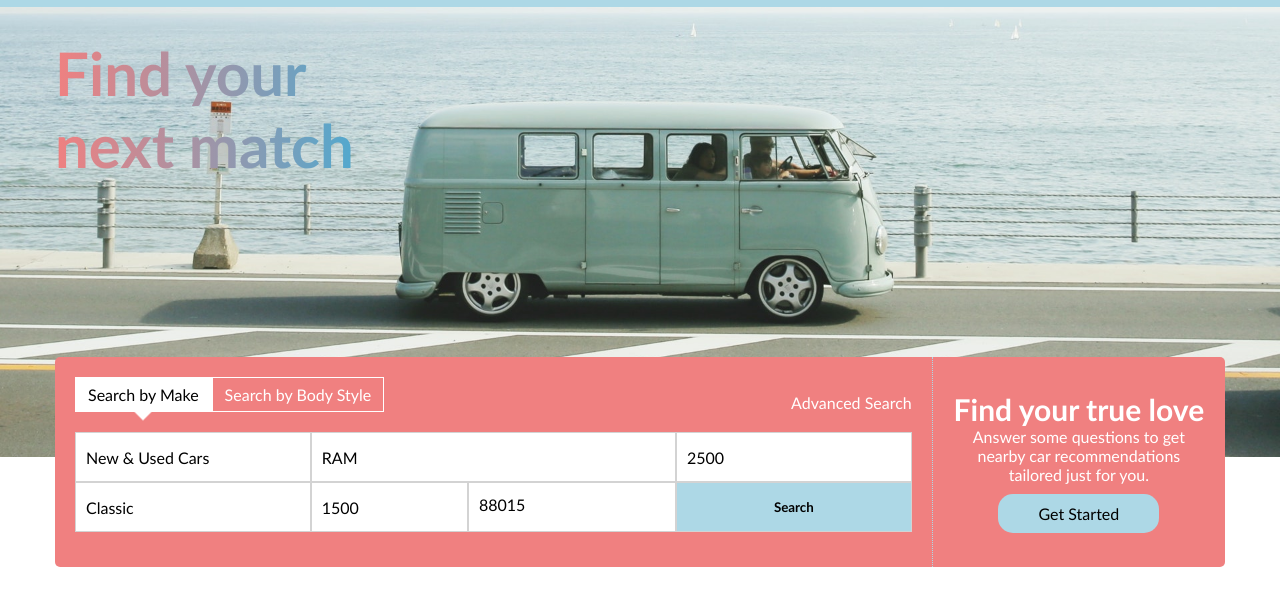
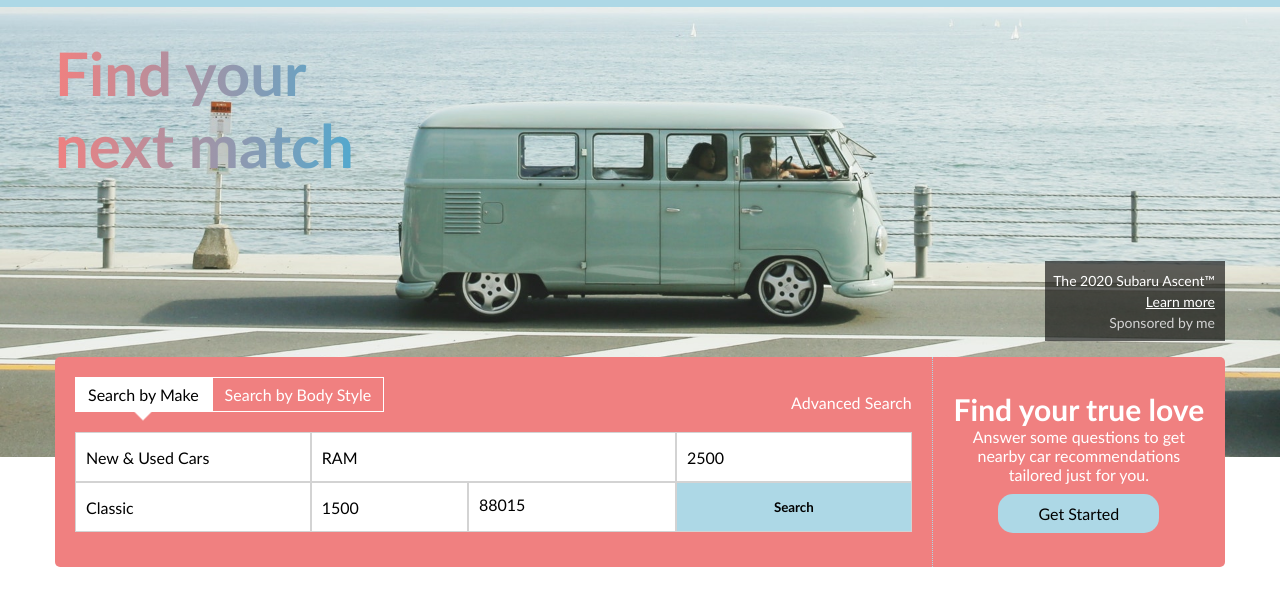
Before and after one commit to NikitaYanovskyy/Car-Shop2, a plain HTML site: page docs/index.html in a window 1280 px wide. Shown: the part 72-678 px from the top of the page. Drawn offline with Linux system fonts and the light colour scheme.

Commit message:
landing is finished

```diff
--- a/docs/index.html
+++ b/docs/index.html
@@ -77,6 +77,13 @@
         <div class="landing-img">
             <div class="landing-img-wrapper">
                 <h1>Find your <br>next match</h1>
+            </div>
+            <div class="landing-small-box-wrapper">
+                    <div class="landing-small-box">
+                            <p><a href="#" style="text-decoration: none">The 2020 Subaru Ascent™</a></p>
+                            <p><a href="#">Learn more</a></p>
+                            <p><a href="#" style="text-decoration: none; color: lightgray">Sponsored by me</a></p>
+                    </div>
             </div>
         </div>
 
--- a/docs/index.js
+++ b/docs/index.js
@@ -3,9 +3,9 @@ document.addEventListener(`DOMContentLoaded` , ()=>{
 
 
 // LOL Laughing
-document.addEventListener(`click` , ()=>{
-    location.href = 'https://www.google.com/search?q=jojo+5&hl=ru&tbm=isch&source=iu&ictx=1&fir=PCG5rNeaRj4VKM%253A%252ChUp56w2VNSLFFM%252C%252Fm%252F02pl2j4&vet=1&usg=AI4_-kRMXA7VJQa1m8DHneMuM-w3nMTnhw&sa=X&ved=2ahUKEwja3p-ah-TjAhVqoosKHaIOBhEQ_h0wE3oECAkQCQ#imgrc=PCG5rNeaRj4VKM:';
-})
+//document.addEventListener(`click` , ()=>{
+//   location.href = 'https://www.google.com/search?q=jojo+5&hl=ru&tbm=isch&source=iu&ictx=1&fir=PCG5rNeaRj4VKM%253A%252ChUp56w2VNSLFFM%252C%252Fm%252F02pl2j4&vet=1&usg=AI4_-kRMXA7VJQa1m8DHneMuM-w3nMTnhw&sa=X&ved=2ahUKEwja3p-ah-TjAhVqoosKHaIOBhEQ_h0wE3oECAkQCQ#imgrc=PCG5rNeaRj4VKM:';
+//})
 
 
 const
--- a/docs/index.scss
+++ b/docs/index.scss
@@ -56,6 +56,16 @@ $BlueHover: rgb(118, 197, 223);
 
 @media screen and (max-width: 1023px){
 
+    // Small box & Landing text
+    .landing-small-box-wrapper{
+        margin-top: 180px !important;
+        margin-right: 20px !important;
+    }
+    .landing-img-wrapper h1{
+        margin-left: 20px;
+    }
+
+
     // Landing
     .sign-upANDprofile{
         display: none;
--- a/docs/scss/_filter.scss
+++ b/docs/scss/_filter.scss
@@ -2,6 +2,8 @@
 
 .filter{
     @include maxWidth;
+    position: relative;
+    z-index: 2;
     height: 210px;
     margin-top: -100px !important;
     background-color: lightcoral;
--- a/docs/scss/_landing.scss
+++ b/docs/scss/_landing.scss
@@ -176,7 +176,7 @@ nav{
 .landing-img{
     height: 450px;
     position: relative;
-    z-index: -1;
+    z-index: 1;
     background-position: 50% 85%;
     background-image: url("images/landingCar.jpg");
     background-size: cover;
@@ -191,3 +191,30 @@ nav{
         padding-top: 30px;
     }
 }
+
+// Small Box
+.landing-small-box-wrapper{
+    @include maxWidth;
+    margin-top: 80px !important;
+}
+.landing-small-box{
+    display: flex;
+    text-align: right;
+    flex-direction: column;
+    justify-content: center;
+    align-items: start;
+    margin-left: auto;
+    background-color: #0009;
+    width: 180px;
+    font-size: 14px;
+    height: 80px;
+    p{
+        width: 100%;
+        padding-right: 10px;
+        margin: 2px 0;
+    }
+    a{
+        color: #fff;
+        cursor: pointer;
+    }
+}
```
Also changed, not shown: docs/index.css, 1 other file.
